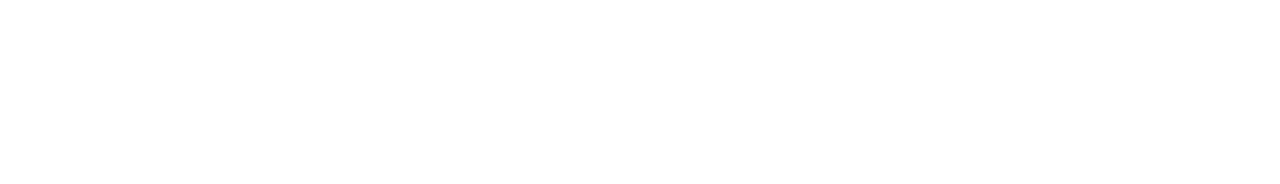
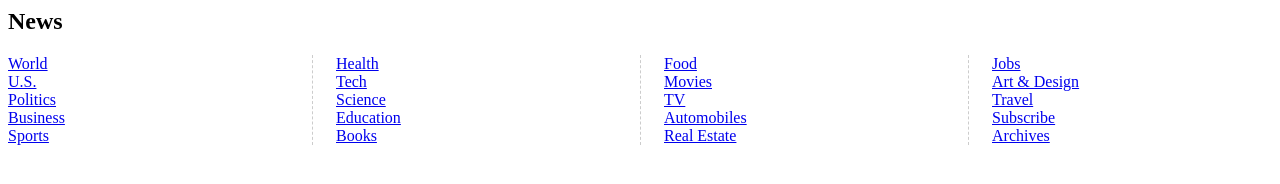
Before and after one commit to NicholasMurray/Advanced-CSS-Layout-Techniques, a website: page Index.html in a window 1280 px wide. Drawn offline with Linux system fonts and the light colour scheme.

Commit message:
Feature: Lesson 06 completed

```diff
--- a/Index.html
+++ b/Index.html
@@ -4,5 +4,32 @@
     <link rel="stylesheet" href="style.css">
   </head>
   <body>
+    <section>
+      <h2>News</h2>
+      <nav>
+        <ul>
+          <li><a href="#">World</a></li>
+          <li><a href="#">U.S.</a></li>
+          <li><a href="#">Politics</a></li>
+          <li><a href="#">Business</a></li>
+          <li><a href="#">Sports</a></li>
+          <li><a href="#">Health</a></li>
+          <li><a href="#">Tech</a></li>
+          <li><a href="#">Science</a></li>
+          <li><a href="#">Education</a></li>
+          <li><a href="#">Books</a></li>
+          <li><a href="#">Food</a></li>
+          <li><a href="#">Movies</a></li>
+          <li><a href="#">TV</a></li>
+          <li><a href="#">Automobiles</a></li>
+          <li><a href="#">Real Estate</a></li>
+          <li><a href="#">Jobs</a></li>
+          <li><a href="#">Art & Design</a></li>
+          <li><a href="#">Travel</a></li>
+          <li><a href="#">Subscribe</a></li>
+          <li><a href="#">Archives</a></li>
+        </ul>
+      </nav>
+    </section>
   </body>
 </html>
--- a/style.css
+++ b/style.css
@@ -0,0 +1,29 @@
+* {
+  box-sizing: border-box;
+}
+
+ul {
+  list-style: none;
+  margin: 0;
+  padding: 0;
+}
+
+section {
+  padding: 0 2re;
+  margin: 0 auto;
+}
+
+
+
+nav {
+  /* column-count: 4;
+  column-width: 150px; */
+  columns: 4 150px;
+  column-gap: 3rem;
+  column-rule: 1px dashed #ccc;
+  column-fill: balance;
+}
+
+h2 {
+  column-span: all;
+}
```
